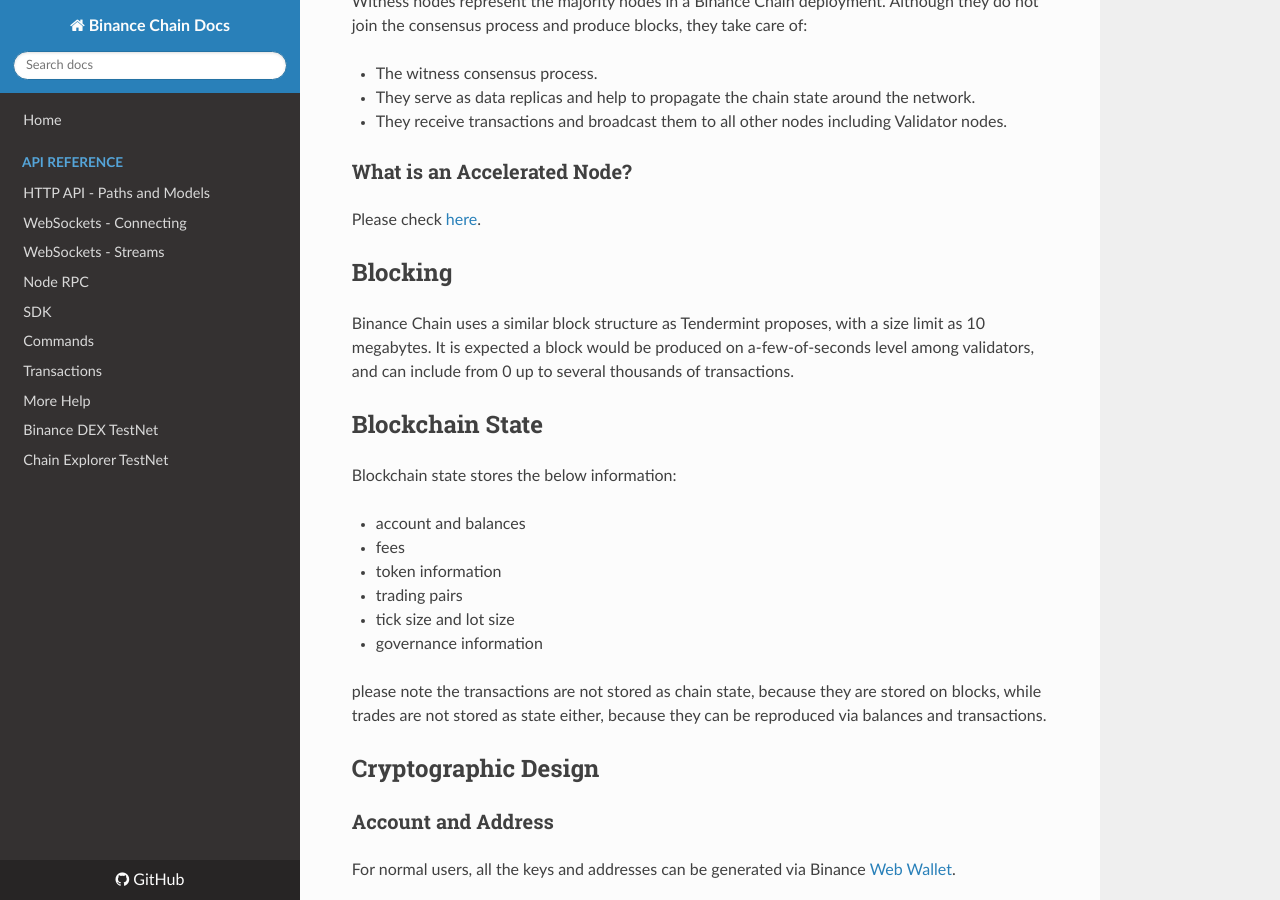
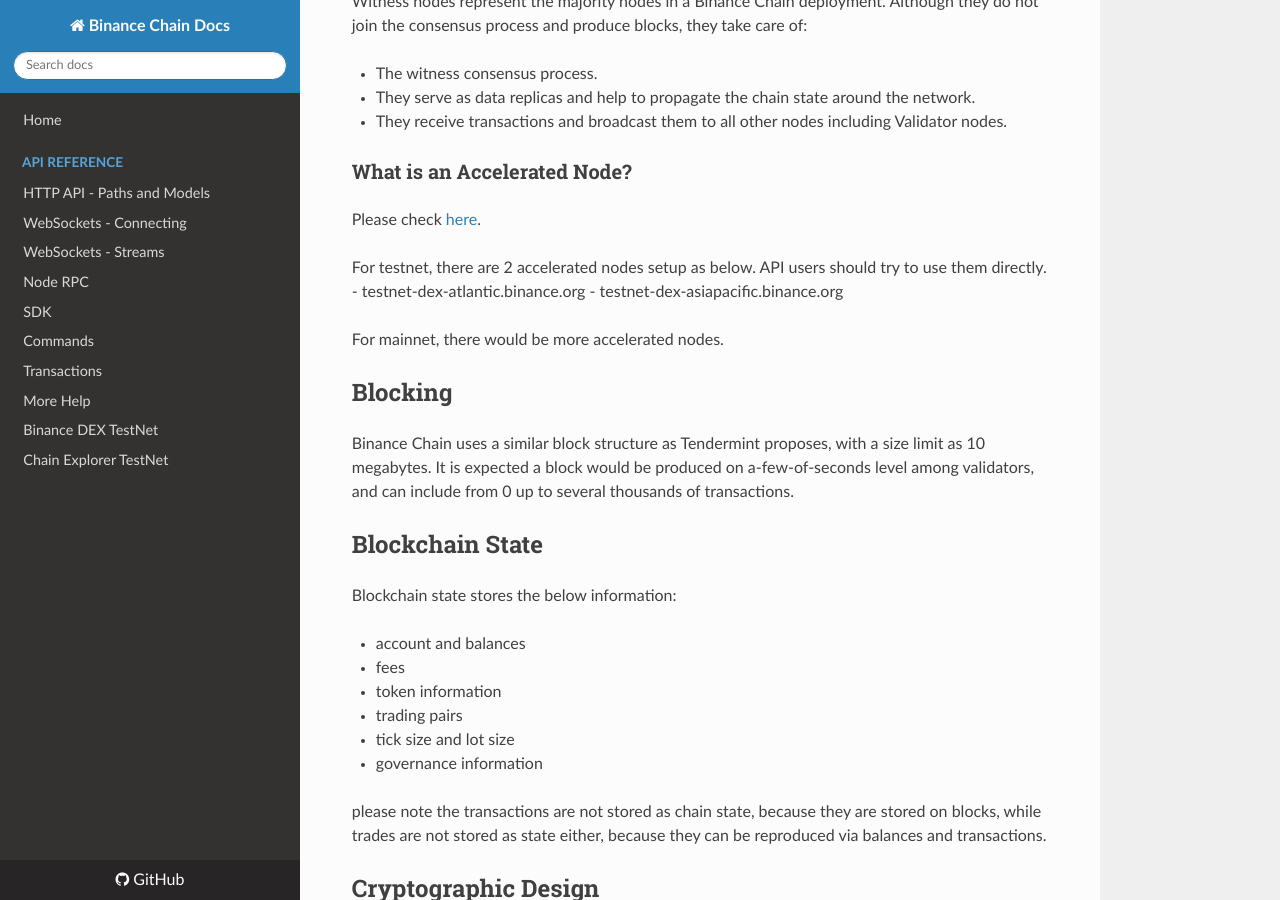
Before and after one commit to yash-sharma1/docs-site, an MkDocs documentation site: the page built from docs/blockchain.md, in a window 1280 px wide and 900 px high, scrolled down 1105 px. Built offline with MkDocs 1.6.1, drawn with Linux system fonts in a browser that asks for light colours; nearby versions of some CDN libraries.

Commit message:
revise for accelerated nodes.

```diff
--- a/docs/blockchain.md
+++ b/docs/blockchain.md
@@ -53,7 +53,14 @@
 
 ### What is an Accelerated Node?
 
-Please check [here](faq.md#what_is_the_accelerated_node).
+Please check [here](faq.md#what-is-the-accelerated-node).
+
+For testnet, there are 2 accelerated nodes setup as below. API users should try to use them directly.
+- testnet-dex-atlantic.binance.org
+- testnet-dex-asiapacific.binance.org
+
+For mainnet, there would be more accelerated nodes.
+
 
 ## Blocking
 
```
Also changed, not shown: docs/faq.md (+1 -1 lines).
